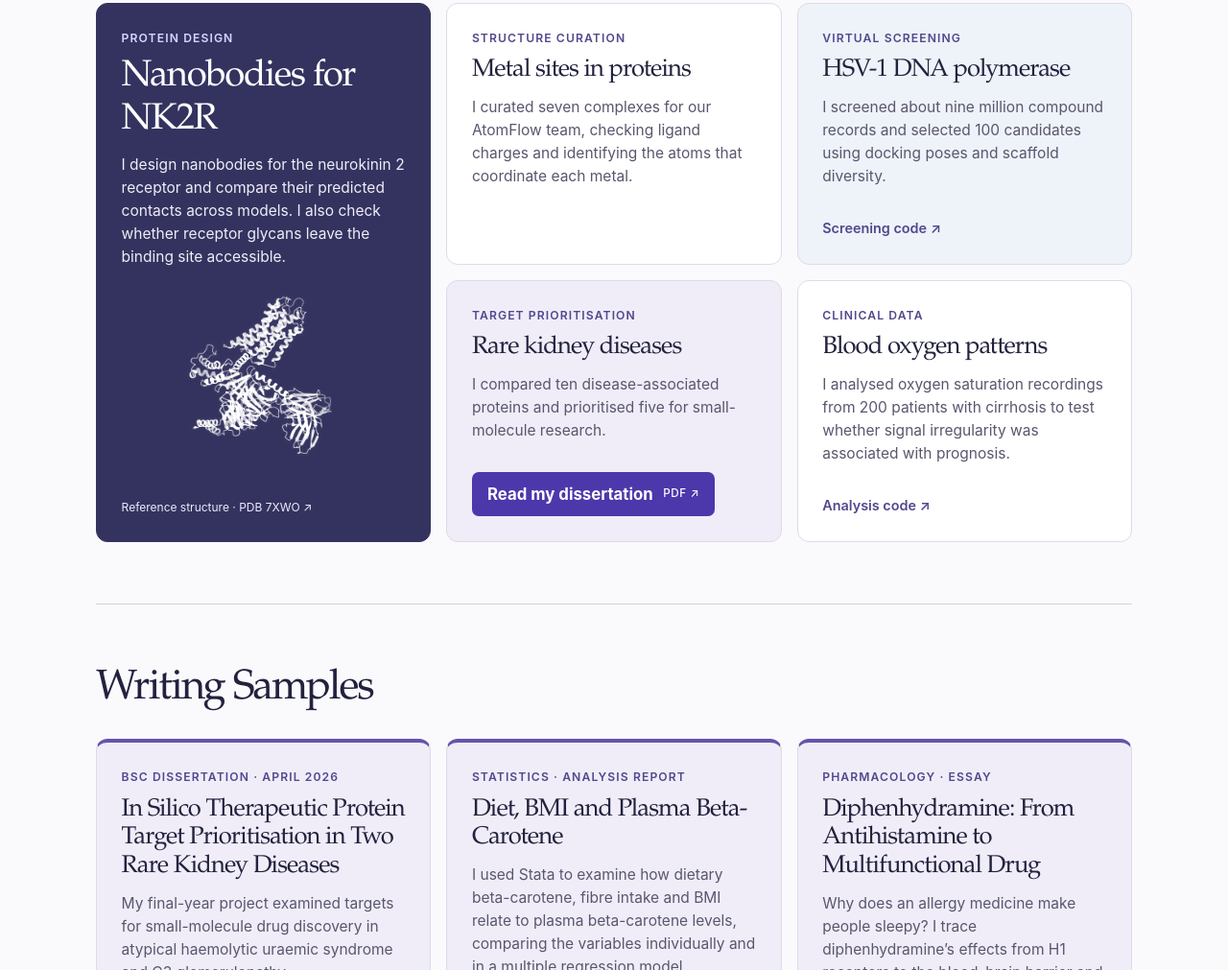
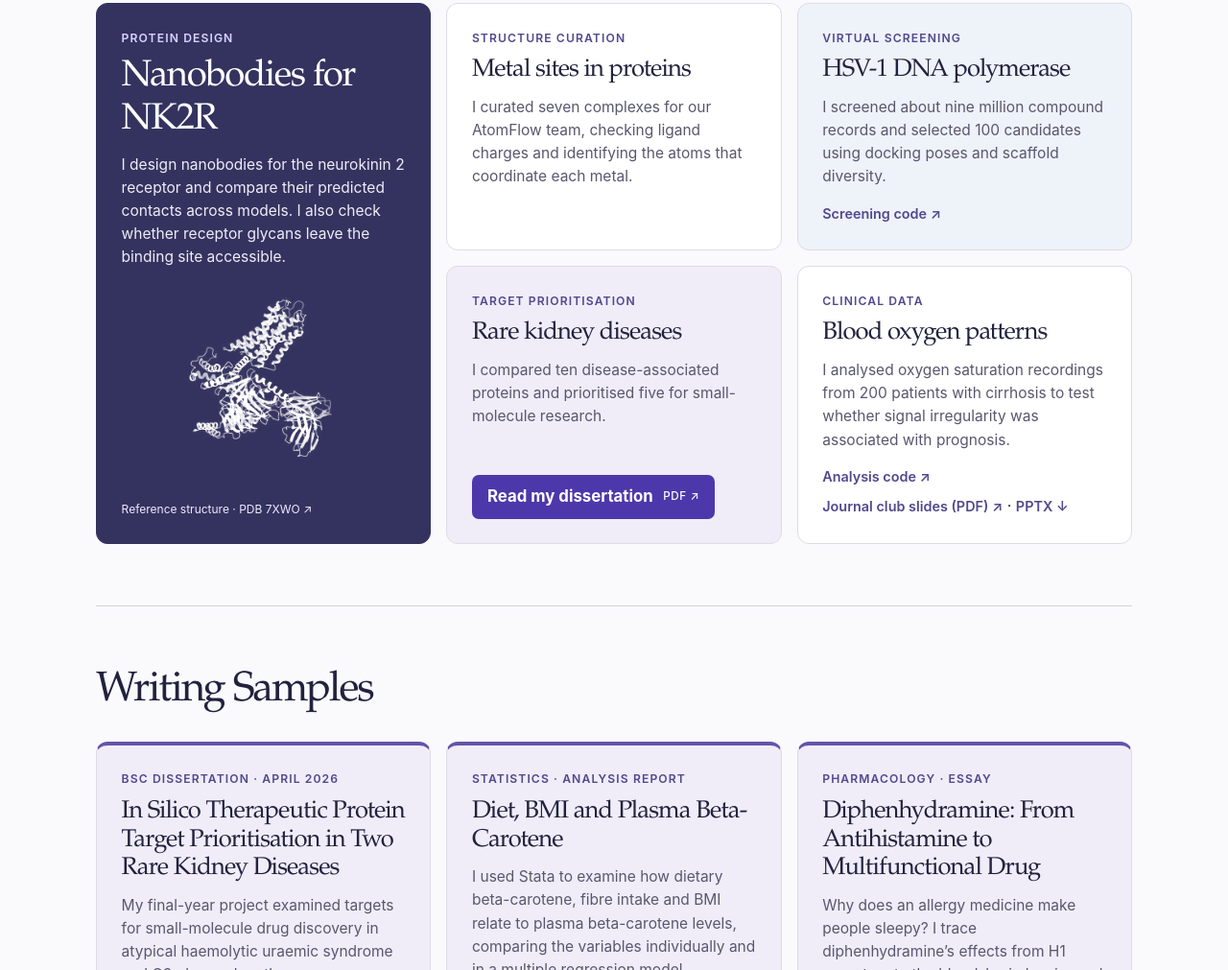
Before and after one commit to Lectria-hub/Lectria-hub.github.io, a plain HTML site: page index.html in a window 1280 px wide. Shown: the part 1396-2407 px from the top of the page at 96% size. Drawn offline with Linux system fonts and the light colour scheme.

Commit message:
Publish revised oxygen entropy journal club slides under the physiology project

```diff
--- a/index.html
+++ b/index.html
@@ -6,7 +6,7 @@
   <meta name="theme-color" content="#f8f7fc">
   <meta name="description" content="Yanbing (Lectria) Chen, MRes student in Drug Design at UCL. Selected work in protein design, virtual screening and biomedical data analysis.">
   <title>Yanbing (Lectria) Chen · Research</title>
-  <link rel="stylesheet" href="style.css?v=one-page-1">
+  <link rel="stylesheet" href="style.css?v=project-slides-1">
   <script defer src="navigation.js"></script>
 </head>
 <body id="top">
@@ -92,7 +92,10 @@
           <p class="meta">Clinical data</p>
           <h3>Blood oxygen patterns</h3>
           <p>I analysed oxygen saturation recordings from 200 patients with cirrhosis to test whether signal irregularity was associated with prognosis.</p>
-          <a href="https://github.com/Lectria-hub/network-physiology-summer-project">Analysis code ↗</a>
+          <div class="project-links">
+            <a href="https://github.com/Lectria-hub/network-physiology-summer-project">Analysis code ↗</a>
+            <span><a href="spo2-journal-club.pdf">Journal club slides (PDF) ↗</a> · <a href="spo2-journal-club.pptx" download aria-label="Download journal club slides as PowerPoint">PPTX ↓</a></span>
+          </div>
         </article>
       </div>
     </section>
--- a/style.css
+++ b/style.css
@@ -87,6 +87,8 @@ footer { justify-content: space-between; border-top: 1px solid var(--rule); padd
 .project h3, .sample h3 { margin: .6rem 0 .7rem; font-size: clamp(1.5rem, 2vw, 1.9rem); line-height: 1.16; }
 .project p:not(.meta), .sample p:not(.meta) { font-size: .97rem; line-height: 1.55; }
 .project > a, .sample > a { margin-top: auto; }
+.project-links { display: grid; gap: .35rem; margin-top: auto; }
+.project-links a { margin-top: 0; }
 .project > p:last-of-type, .sample > p:last-of-type { margin-bottom: .9rem; }
 .project.receptor { grid-row: span 2; background: #34335f; border-color: #34335f; color: white; }
 .receptor p.meta { color: #d9d3ff; }
```
Also changed, not shown: 2 other files.
